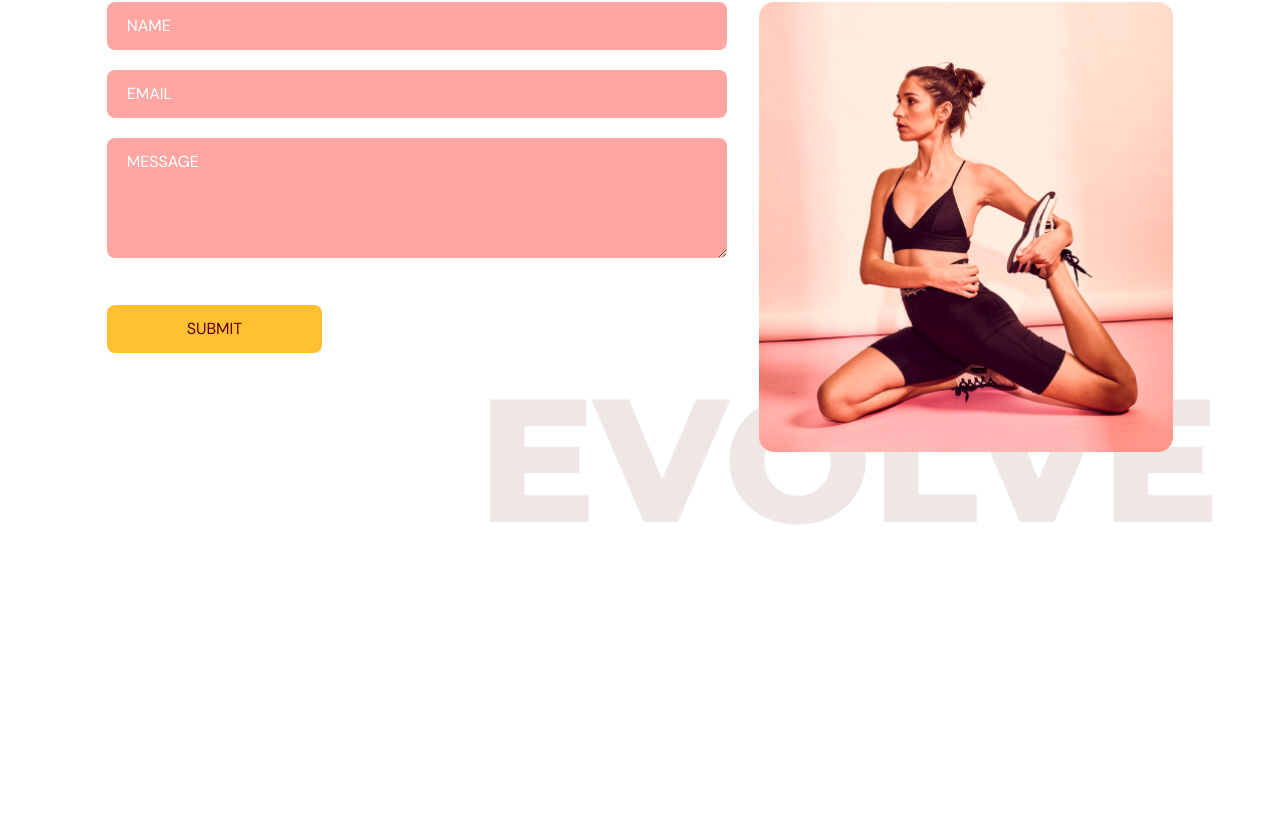
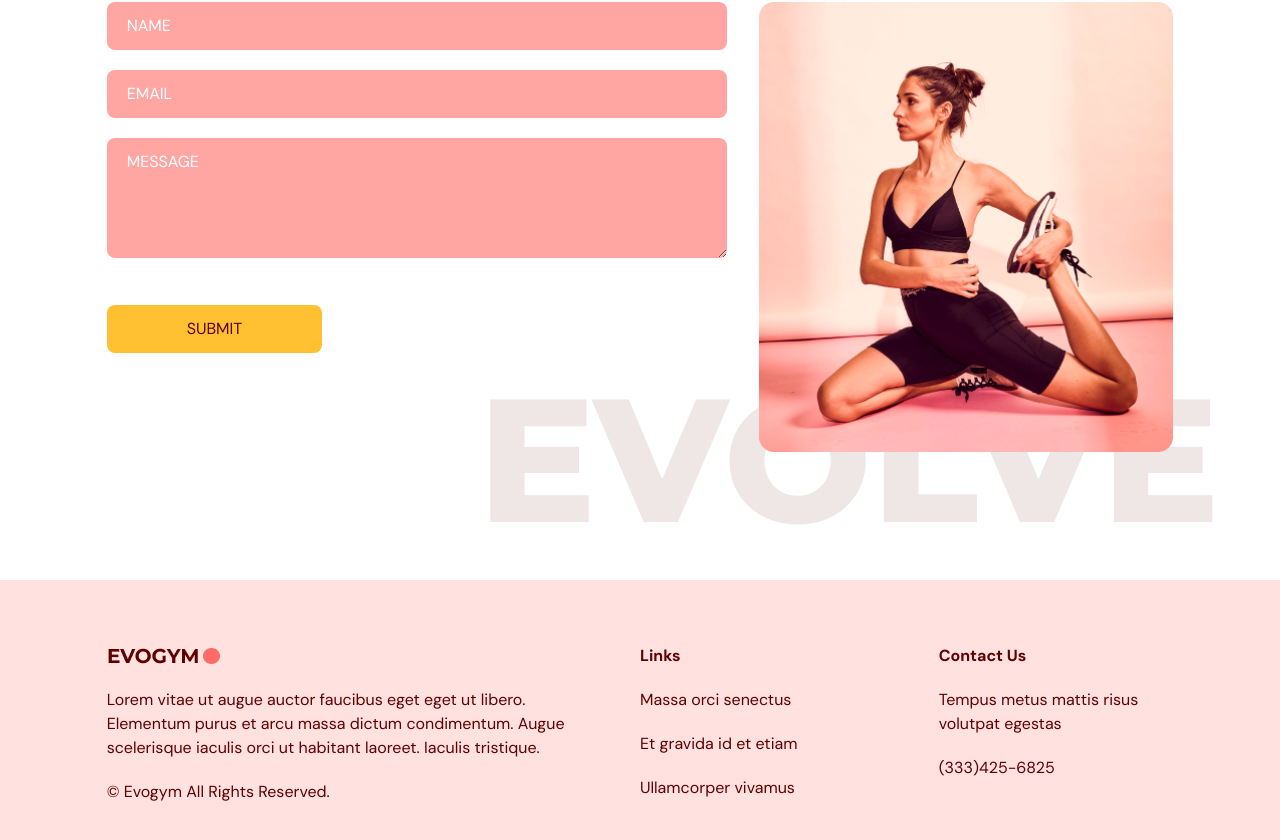
Before and after one commit to iyashtyagi/EvoGym, a React (Vite) app: page / in a window 1280 px wide. Shown: the part 3232-4072 px from the top of the page. Before the commit the page ends 3812 px from the top, so only its background shows below. Built offline with nearby package versions, Linux system fonts and the light colour scheme.

Commit message:
footer done

```diff
--- a/src/App.tsx
+++ b/src/App.tsx
@@ -5,6 +5,7 @@
 import Benefits from "./scenes/benefits";
 import OurClasses from "./scenes/ourClasses";
 import ContactUs from "./scenes/contactUs";
+import Footer from "./scenes/footer";
 
 function App() {
     const [selectedPage, setSelectedPage] = useState<SelectedPage>(SelectedPage.Home );
@@ -32,6 +33,7 @@
             <Benefits setSelectedPage={setSelectedPage}/>
             <OurClasses setSelectedPage={setSelectedPage}/>
             <ContactUs setSelectedPage={setSelectedPage}/>
+            <Footer />
         </div>
     )
 }
--- /dev/null
+++ b/src/scenes/footer/index.tsx
@@ -0,0 +1,45 @@
+import LogoImage from "@/assets/Logo.png"
+
+
+const Footer = () => {
+    return (
+        // footer
+        <footer className="bg-primary-100 py-16">
+            <div className="justify-content mx-auto w-5/6 gap-16 md:flex">
+
+                {/* info */}
+                <div className="mt-16 basis-1/2 md:mt-0">
+                    <img src={LogoImage} alt="logo" />
+
+                    <p className="my-5">Lorem vitae ut augue auctor faucibus eget eget ut libero.
+                        Elementum purus et arcu massa dictum condimentum.
+                        Augue scelerisque iaculis orci ut habitant laoreet.
+                        Iaculis tristique.
+                    </p>
+
+                    <p>© Evogym All Rights Reserved.</p>
+
+                </div>
+
+                {/* links */}
+                    <div className="mt-16 basis-1/4 md:mt-0">
+                        <h4 className="font-bold">Links</h4>
+                        <p className="my-5">Massa orci senectus</p>
+                        <p className="my-5">Et gravida id et etiam</p>
+                        <p className="my-5">Ullamcorper vivamus</p>
+                    </div>
+
+                {/* contactus */}
+                <div className="mt-16 basis-1/4 md:mt-0">
+                        <h4 className="font-bold">Contact Us</h4>
+                        <p className="my-5">Tempus metus mattis risus volutpat egestas</p>
+                        <p className="my-5">(333)425-6825</p>
+                </div>
+
+            </div>
+
+        </footer>
+    )
+}
+
+export default Footer
```
